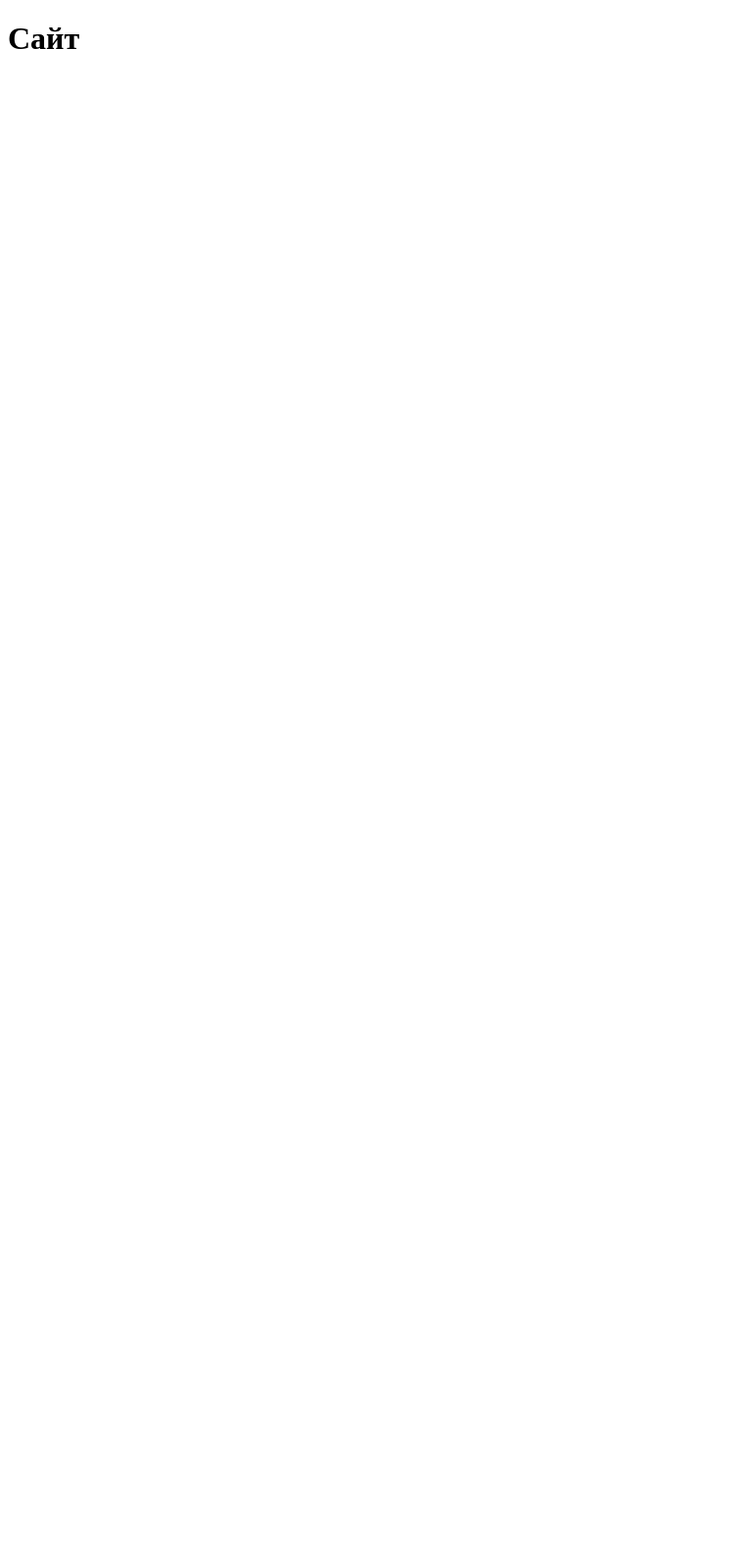
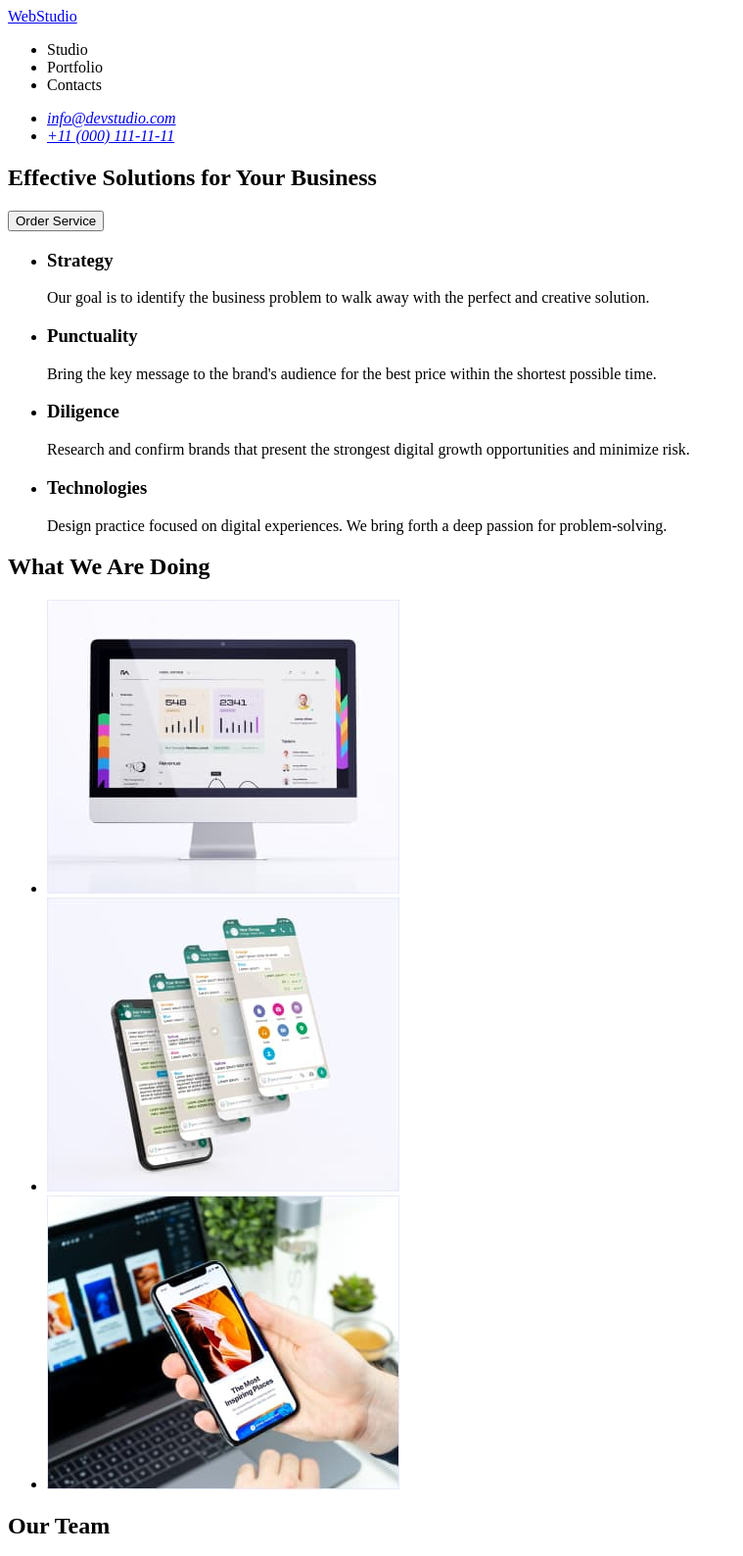
Before and after one commit to nikolaienko19/goit-markup-hw-01, a plain HTML site: page index.html in a window 1280 px wide. Shown: the top 1588 px of the page at 98% size, without its empty margins (0-759 px from the left). Before the commit the page ends 800 px from the top, so only its background shows below. Drawn offline with Linux system fonts and the light colour scheme.

Commit message:
forth commit

```diff
--- a/index.html
+++ b/index.html
@@ -4,9 +4,134 @@
     <meta charset="UTF-8" />
     <meta http-equiv="X-UA-Compatible" content="IE=edge" />
     <meta name="viewport" content="width=device-width, initial-scale=1.0" />
-    <title>Document</title>
+    <title>Web Studio</title>
   </head>
   <body>
-    <h1>Сайт</h1>
+    <!-- Header -->
+    <header>
+      <a href="./index.html">WebStudio</a>
+      <nav>
+        <ul>
+          <li>Studio</li>
+          <li>Portfolio</li>
+          <li>Contacts</li>
+        </ul>
+      </nav>
+      <address>
+        <ul>
+          <li>
+            <a href="mailto:info@devstudio.com">info@devstudio.com</a>
+          </li>
+          <li>
+            <a href="tel:+110001111111">+11 (000) 111-11-11</a>
+          </li>
+        </ul>
+      </address>
+    </header>
+    <!-- Main content -->
+    <main>
+      <!-- Hero section -->
+      <section>
+        <h1>Effective Solutions for Your Business</h1>
+        <button>Order Service</button>
+      </section>
+      <!-- Features section -->
+      <section>
+        <h2 hidden>Features</h2>
+        <ul>
+          <li>
+            <h3>Strategy</h3>
+            <p>
+              Our goal is to identify the business problem to walk away with the
+              perfect and creative solution.
+            </p>
+          </li>
+          <li>
+            <h3>Punctuality</h3>
+            <p>
+              Bring the key message to the brand's audience for the best price
+              within the shortest possible time.
+            </p>
+          </li>
+          <li>
+            <h3>Diligence</h3>
+            <p>
+              Research and confirm brands that present the strongest digital
+              growth opportunities and minimize risk.
+            </p>
+          </li>
+          <li>
+            <h3>Technologies</h3>
+            <p>
+              Design practice focused on digital experiences. We bring forth a
+              deep passion for problem-solving.
+            </p>
+          </li>
+        </ul>
+      </section>
+      <!-- Doing section -->
+      <section>
+        <h2>What We Are Doing</h2>
+        <ul>
+          <li>
+            <a href="" target="_blank">
+              <img src="./images/image_1.jpg" width="360" alt="webpage" />
+            </a>
+          </li>
+          <li>
+            <a href="" target="_blank">
+              <img src="./images/image_2.jpg" width="360" alt="mobile app" />
+            </a>
+          </li>
+          <li>
+            <a href="" target="_blank">
+              <img src="./images/image_3.jpg" width="360" alt="web+mobile" />
+            </a>
+          </li>
+        </ul>
+      </section>
+      <!-- Team section -->
+      <section>
+        <h2>Our Team</h2>
+        <ul>
+          <li>
+            <img
+              src="./images/image_4.jpg"
+              width="264"
+              alt="Product Designer"
+            />
+            <h3>Mark Guerrero</h3>
+            <p>Product Designer</p>
+          </li>
+          <li>
+            <img
+              src="./images/image_5.jpg"
+              width="264"
+              alt="Frontend Developer"
+            />
+            <h3>Tom Ford</h3>
+            <p>Frontend Developer</p>
+          </li>
+          <li>
+            <img src="./images/image_6.jpg" width="264" alt="Marketing" />
+            <h3>Camila Garcia</h3>
+            <p>Marketing</p>
+          </li>
+          <li>
+            <img src="./images/image_7.jpg" width="264" alt="UI Designer" />
+            <h3>Daniel Wilson</h3>
+            <p>UI Designer</p>
+          </li>
+        </ul>
+      </section>
+    </main>
+    <!-- Footer -->
+    <footer>
+      <a href="./index.html">WebStudio</a>
+      <p>
+        Increase the flow of customers and sales for your business with digital
+        marketing & growth solutions.
+      </p>
+    </footer>
   </body>
 </html>
```
Also changed, not shown: images/image_1.jpg (added), images/image_2.jpg (added), images/image_3.jpg (added), images/image_4.jpg (added), images/image_5.jpg (added), images/image_6.jpg (added), images/image_7.jpg (added).
